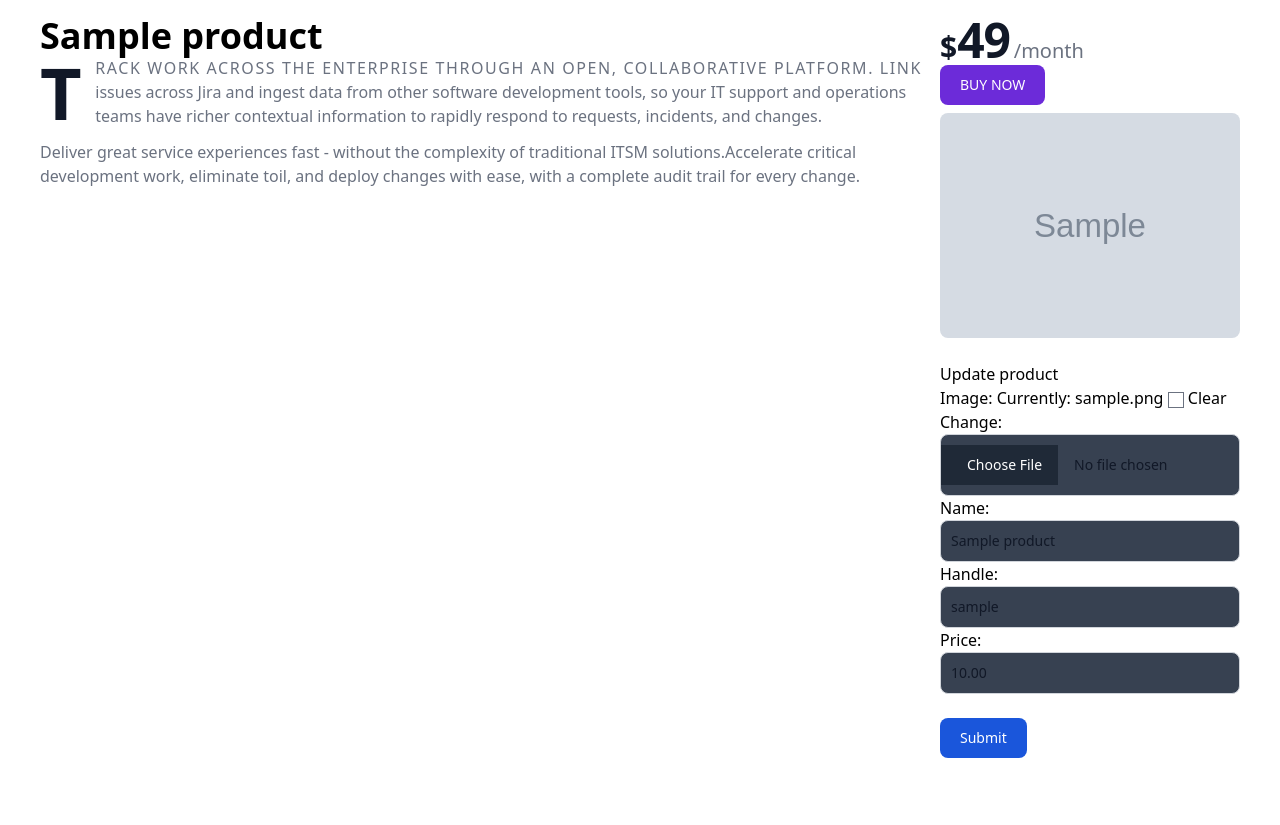
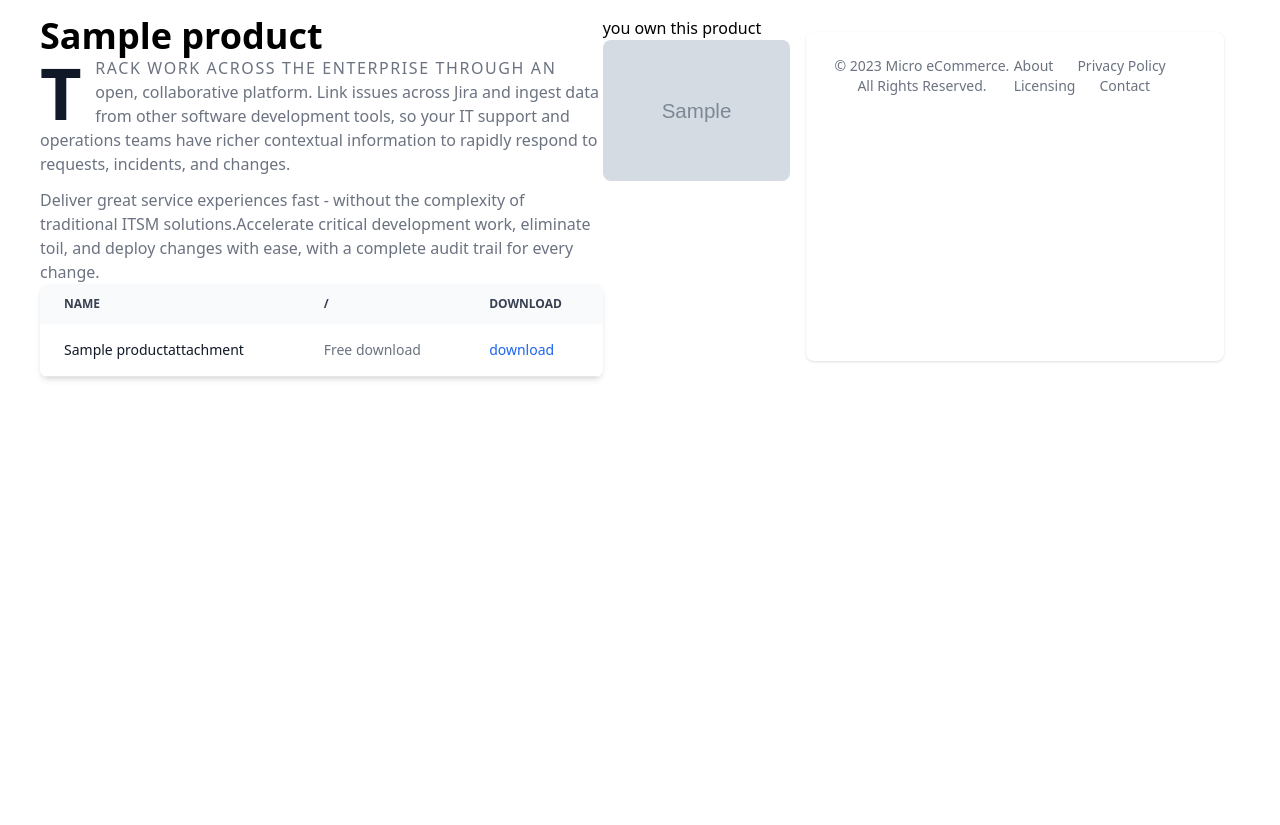
Before and after one commit to ADILShakoor/micro-ecommerce, a Django app: a page that uses src/templates/products/detail.html in a window 1280 px wide. Shown: the part 72-897 px from the top of the page. After the commit the page ends 452 px from the top, so only its background shows below. Run offline with Django 4.2, Linux system fonts and the light colour scheme; a user stored in the database is signed in; tables that the repository leaves empty hold one stand-in row (values such as "Sample post"); grey boxes marked "Sample" are stand-in pictures; style sheets or scripts are compiled from the project's sources.

Commit message:
add product attachment table display with diff flags or conditions

```diff
--- a/src/products/models.py
+++ b/src/products/models.py
@@ -1,7 +1,9 @@
+import pathlib
 from django.db import models
 from django.core.files.storage import FileSystemStorage
 from django.conf import settings
 from django.utils import timezone
+from django.urls import reverse
 
 # Create your models here.
 PROTECTED_MEDIA_ROOT= settings.PROTECTED_MEDIA_ROOT
@@ -31,7 +33,8 @@ class Product(models.Model):
         super().save(*args,**kwargs)
 
     def get_absolute_url(self):
-        return f"/products/{self.handle}/"
+       return reverse("products:detail", kwargs={"handle":self.handle})
+        # return f"/products/{self.handle}/"
 
 
 def handel_product_attachment_upload(instance,filename):
@@ -40,8 +43,21 @@ def handel_product_attachment_upload(instance,filename):
 class ProductAttachment(models.Model):
     product=models.ForeignKey(Product,on_delete=models.CASCADE)
     file= models.FileField(upload_to=handel_product_attachment_upload,storage=protected_storage)
+    name=models.CharField(max_length=120,null=True,blank=True)
     # handle=models.SlugField(unique=True)
     is_free=models.BooleanField(default=False)
     active=models.BooleanField(default=False)
     timestamp=models.DateTimeField(auto_now_add=True)
     update=models.DateTimeField(auto_now=True)
+
+    def save(self,*args,**kwargs):
+        if not self.name:
+            self.name=pathlib.Path(self.file.name).name  #stem, suffix for extention get
+        super().save(*args,**kwargs)
+
+    @property
+    def display_name(self):
+        return self.name or pathlib.Path(self.file.name).name
+
+    def get_download_url(self):
+        return reverse("products:download", kwargs={"handle":self.product.handle, "pk":self.pk})
--- a/src/products/views.py
+++ b/src/products/views.py
@@ -22,14 +22,13 @@ def product_list_view(request):
     object_list=Product.objects.all()
     return render(request,"products/list.html",{"object_list":object_list})
 
-
-def product_detail_view(request,handle=None):
+def product_manage_detail_view(request,handle=None):
     obj=get_object_or_404(Product,handle=handle)
-    is_owner=False
+    is_manager=False
     if request.user.is_authenticated:
-       is_owner=obj.user==request.user
+       is_manager=obj.user==request.user
     context={"object":obj}
-    if is_owner:
+    if is_manager:
         form=ProductUpdateForm(request.POST or None,request.FILES or None, instance=obj)
         if form.is_valid():
             obj=form.save(commit=False)
@@ -40,6 +39,17 @@ def product_detail_view(request,handle=None):
             # form.add_error(None,"you must be  loggded in to enter products ")
         context['form']=form
     return render (request,'products/detail.html',context)
+
+
+def product_detail_view(request,handle=None):
+    obj=get_object_or_404(Product,handle=handle)
+    attachments=ProductAttachment.objects.filter(product=obj)
+    is_owner=False
+    if request.user.is_authenticated:
+       is_owner=True
+    context={"object":obj,"is_owner":is_owner, "attachments":attachments}
+    return render (request,'products/detail.html',context,)
+
 def product_attachment_download_view(request,handle=None,pk=None):
     attachment=get_object_or_404( ProductAttachment,product__handle=handle,pk=pk)
     can_download=attachment.is_free or False
--- /dev/null
+++ b/src/templates/products/attachment-table.html
@@ -0,0 +1,39 @@
+<!-- {{attachments}} -->
+{% if attachments.exists %}
+
+<div class="relative overflow-x-auto shadow-md sm:rounded-lg">
+    <table class="w-full text-sm text-left rtl:text-right text-gray-500 dark:text-gray-400">
+        <thead class="text-xs text-gray-700 uppercase bg-gray-50 dark:bg-gray-700 dark:text-gray-400">
+            <tr>
+                <th scope="col" class="px-6 py-3">
+                    Name
+                </th>
+                <th scope="col" class="px-6 py-3">
+                    /
+                </th>
+
+                <th scope="col" class="px-6 py-3">
+                    Download
+                </th>
+            </tr>
+        </thead>
+        <tbody>
+            {% for attachment in attachments%}
+            <tr class="odd:bg-white odd:dark:bg-gray-900 even:bg-gray-50 even:dark:bg-gray-800 border-b dark:border-gray-700">
+                <th scope="row" class="px-6 py-4 font-medium text-gray-900 whitespace-nowrap dark:text-white">
+                    {{attachment.display_name}}
+                </th>
+                <td class="px-6 py-4">
+                    {% if attachment.is_free %} Free download {% endif %}
+                </td>
+                <td class="px-6 py-4">
+                   {% if is_owner or attachment.is_free %} <a href="{{attachment.get_download_url}}" class="font-medium text-blue-600 dark:text-blue-500 hover:underline">download</a>{% else %}purchase to download {% endif %}
+                </td>
+            </tr>
+            {% endfor %}
+        </tbody>
+    </table>
+</div>
+
+
+{% endif %}
--- a/src/templates/products/detail.html
+++ b/src/templates/products/detail.html
@@ -18,18 +18,25 @@
             traditional ITSM solutions.Accelerate critical development work, eliminate toil, and deploy changes with
             ease, with a complete audit trail for every change.</p>
 
+               {% include 'products\attachment-table.html' with attachments=attachments is_owner=is_owner%}
+
 
     </div>
     <!-- side content -->
     <div class="w-full md:w-1/4 ">
+        {% if is_owner%}
+        <p>you own this  product</p>
+        {% else %}
+        <div>
         <div class="flex items-baseline text-gray-900 dark:text-white">
             <span class="text-3xl font-semibold">$</span>
             <span class="text-5xl font-extrabold tracking-tight">49</span>
             <span class="ms-1 text-xl font-normal text-gray-500 dark:text-gray-400">/month</span>
         </div>
         <button type="button"
-            class="focus:outline-none text-white bg-purple-700 hover:bg-purple-800 focus:ring-4 focus:ring-purple-300 font-medium rounded-lg text-sm px-5 py-2.5 mb-2 dark:bg-purple-600 dark:hover:bg-purple-700 dark:focus:ring-purple-900">BUY
-            NOW</button>
+            class="focus:outline-none text-white bg-purple-700 hover:bg-purple-800 focus:ring-4 focus:ring-purple-300 font-medium rounded-lg text-sm px-5 py-2.5 mb-2 dark:bg-purple-600 dark:hover:bg-purple-700 dark:focus:ring-purple-900">BUY NOW</button>
+        </div>
+        {% endif %}
         {%if object.image%}
         <div class="grid gap-4 ">
             <div>
```
Also changed, not shown: src/products/migrations/0004_productattachment_name.py (added).
